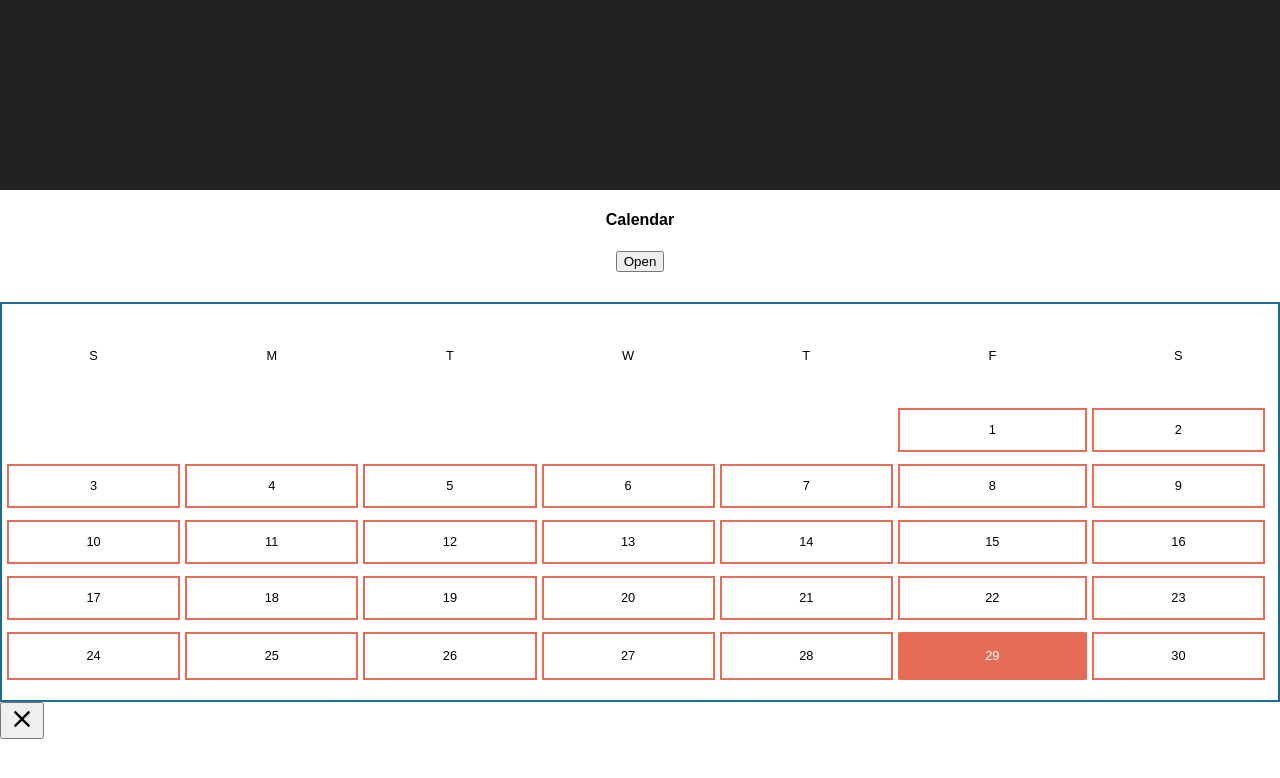
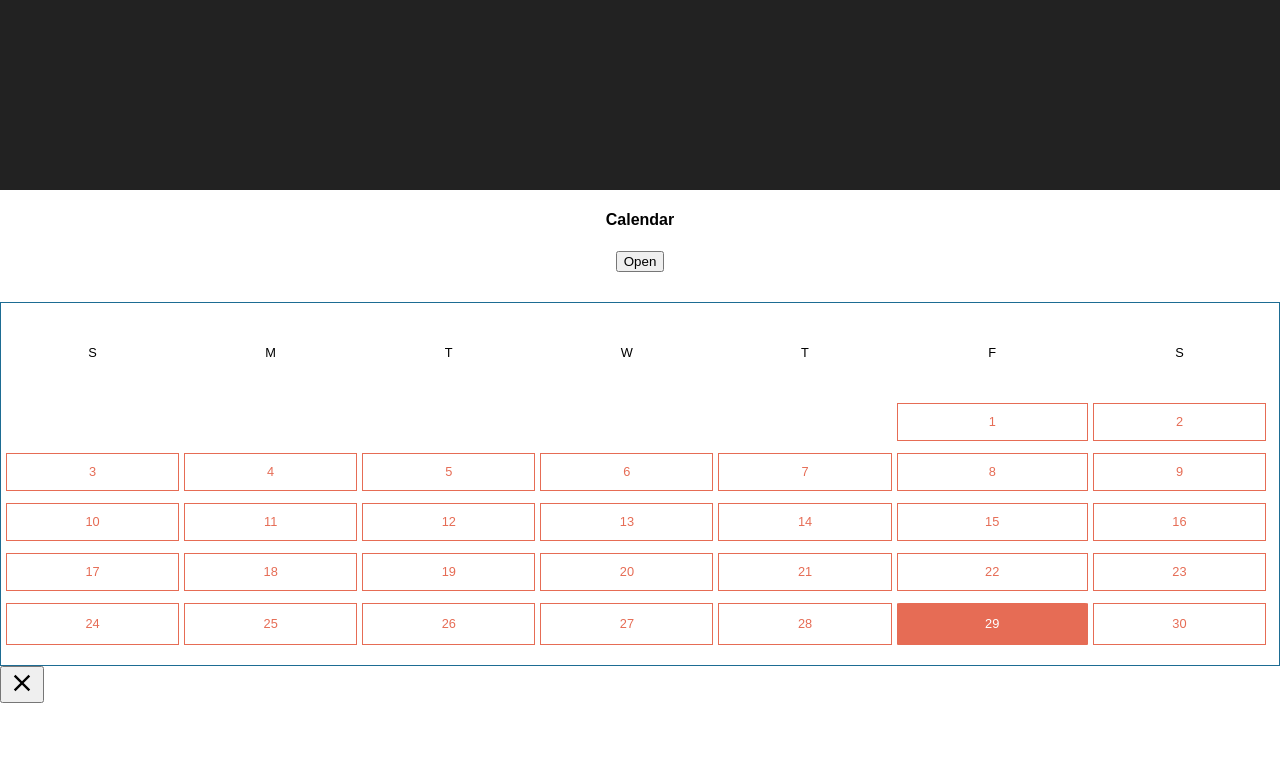
Before and after one commit to GiadaSimonetti/react-calendar, a React (Create React App) app: page / in a window 1280 px wide. Both pictures are taken after a click on the button "Open". Shown: the top 778 px of the page. Built offline with nearby package versions, Linux system fonts and the light colour scheme.

Commit message:
Add key and refactor

```diff
--- a/src/Components/Calendar/Calendar.css
+++ b/src/Components/Calendar/Calendar.css
@@ -8,13 +8,13 @@ tr {
 }
 
 td {
-  margin: 08px;
-  padding: 08px;
+  margin: 6px;
+  padding: 6px;
 }
 
 .calendar-container {
   margin-top: 30px;
-  border: 2px solid rgb(29, 108, 147);
+  border: 1px solid rgb(29, 108, 147);
 }
 
 .calendar {
@@ -59,8 +59,8 @@ td {
     height: 24px;
     line-height: 24px;
     font-size: 0.8em;
-    border: 2px solid rgb(230, 108, 85);
-    margin: 1px;
+    border: 1px solid rgb(230, 108, 85);
+    color: rgb(230, 108, 85);
 }
 
 .current-day {
--- a/src/Components/Calendar/index.js
+++ b/src/Components/Calendar/index.js
@@ -13,8 +13,6 @@ export default class Calendar extends Component {
 
   constructor(props){
     super(props);
-    this.width = props.width || "350px";
-    this.style = props.style || {};
   }
 
     weekdays = moment.weekdays(); //["Sunday", "Monday", "Tuesday", "Wednessday", "Thursday", "Friday", "Saturday"]
@@ -54,7 +52,7 @@ export default class Calendar extends Component {
 
     let blanks = [];
     for (let i = 0; i < this.firstDayOfMonth(); i++) {
-      blanks.push(<td className="emptySlot">
+      blanks.push(<td key={i * 80} className="emptySlot">
           {""}
         </td>
     );
```
